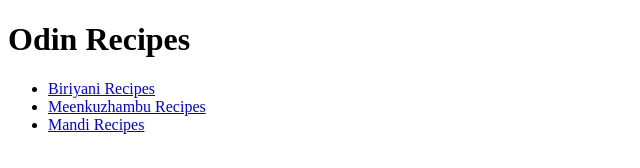
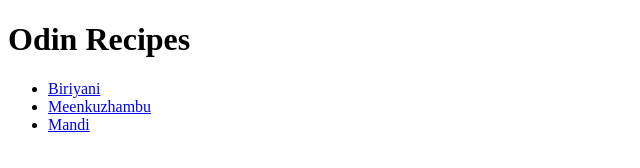
Before and after one commit to fisal1/Odin_recipes, a plain HTML site: page index.html in a window 1280 px wide. Shown: the whole page, without its empty margins (0-640 px from the left). Drawn offline with Linux system fonts and the light colour scheme.

Commit message:
changes are made

```diff
--- a/index.html
+++ b/index.html
@@ -8,9 +8,9 @@
 <body>
     <h1>Odin Recipes</h1>
     <ul>
-    <li><a href="Recipes/biriyani.html">Biriyani Recipes</a></li>
-    <li><a href="Recipes/Meenkuzhambu.html">Meenkuzhambu Recipes</a></li>
-    <li><a href="Recipes/mandi.html">Mandi Recipes</a></li>
+    <li><a href="Recipes/biriyani.html">Biriyani </a></li>
+    <li><a href="Recipes/Meenkuzhambu.html">Meenkuzhambu </a></li>
+    <li><a href="Recipes/mandi.html">Mandi </a></li>
     </ul>
 </body>
 </html>
```
Also changed, not shown: Recipes/Meenkuzhambu.html (+2 -2 lines), Recipes/biriyani.html (+1 -1 lines), Recipes/mandi.html (+1 -1 lines).
